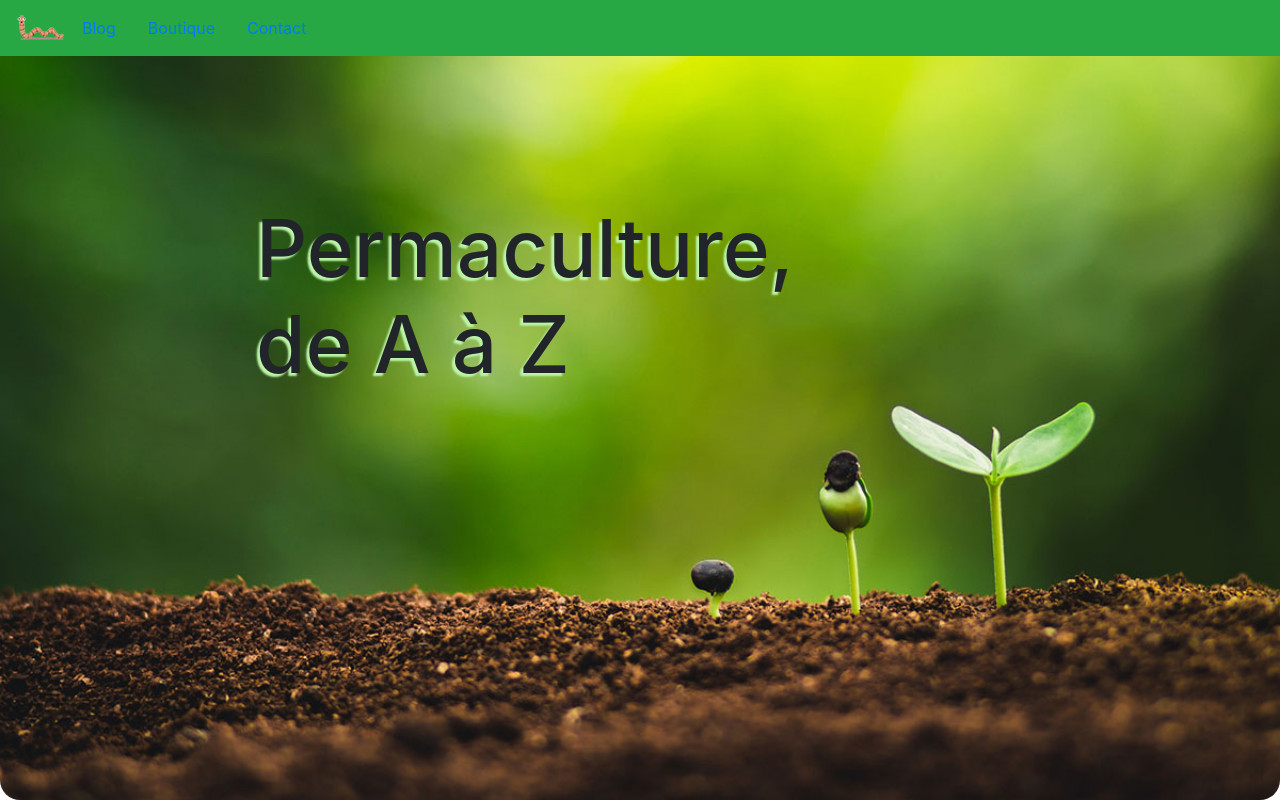
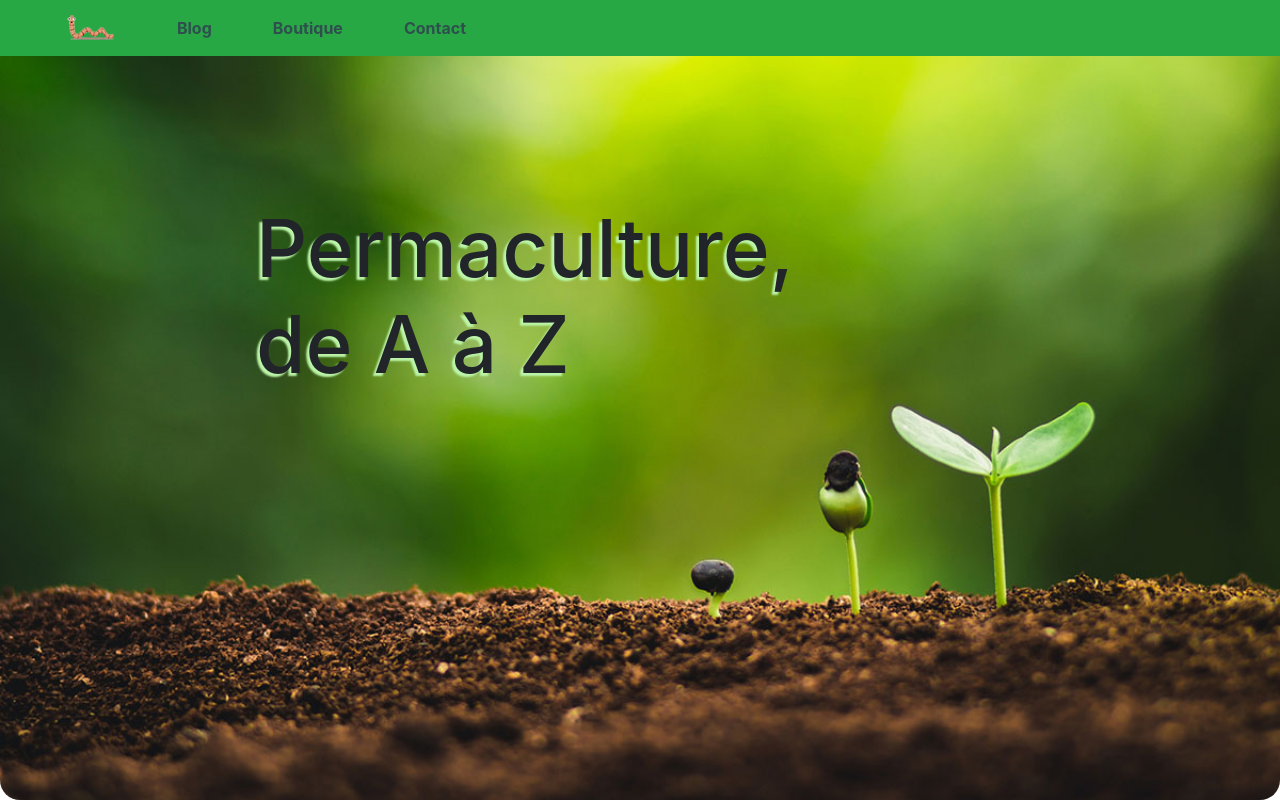
Before and after one commit to StevenLignereux/permaculture, a plain HTML site: page index.html in a window 1280 px wide. Shown: the top 802 px of the page. Drawn offline with Linux system fonts and the light colour scheme.

Commit message:
style navbar

```diff
--- a/style.css
+++ b/style.css
@@ -9,6 +9,16 @@ h4,
 #transition,
 footer {
     text-align: center;
+}
+/* ********************* NAVBAR ***************************** */
+.collapse {
+    margin-left: 4%;
+}
+
+.nav-item {
+    color: darkslategray;
+    font-weight: bold;
+    padding-right: 45px;
 }
 
 /* ********************* HEADER ***************************** */
```
